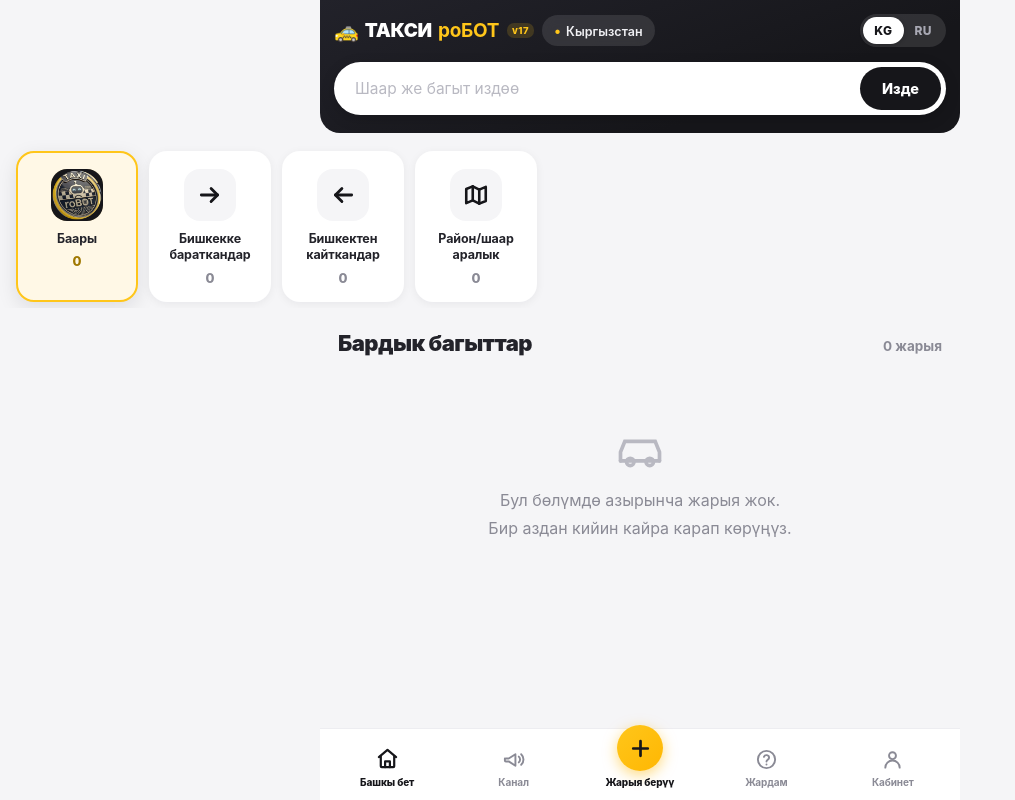
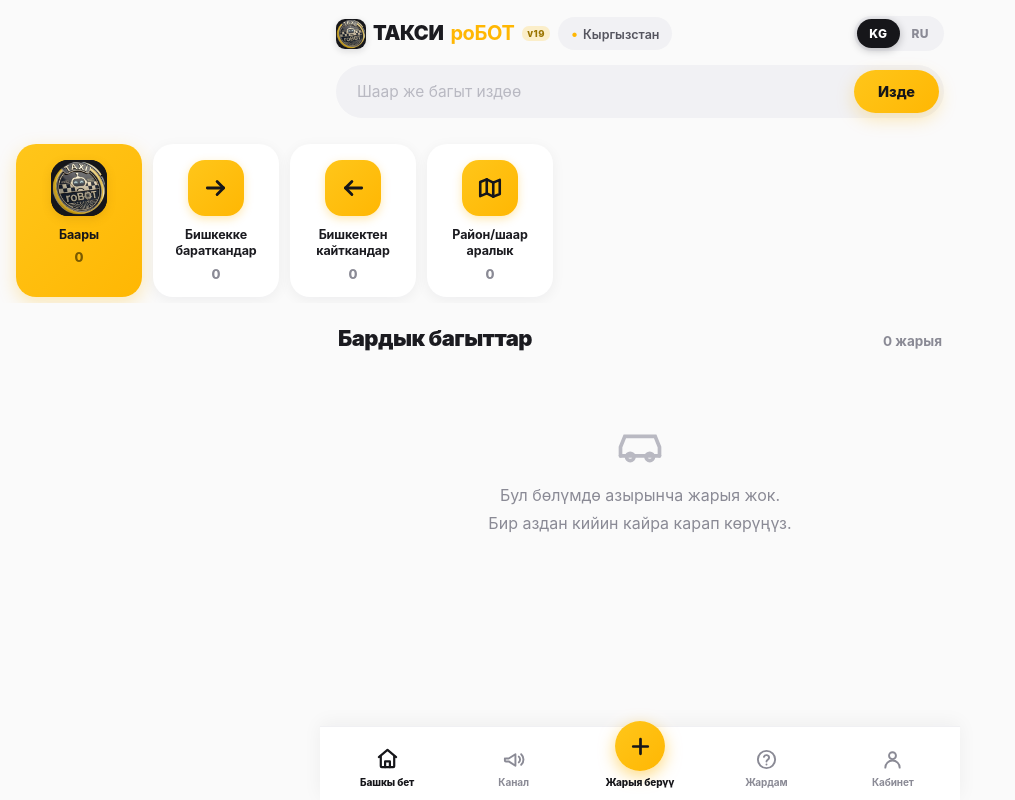
Before and after one commit to zhoroevkt77-blip/taxi-bot, a Flask app: page / in a window 1280 px wide. Shown: the whole page, without its empty margins (0-1015 px from the left). Run offline with Flask 3, Linux system fonts and the light colour scheme; data that the repository does not hold is empty; some libraries are stand-ins or nearby versions.

Commit message:
Update base.html

```diff
--- a/web/templates/base.html
+++ b/web/templates/base.html
@@ -19,25 +19,29 @@
 <style>
   /* ============================================================
      ТАКСИ роБОТ — сайттын стили
-     WEB_VERSION = v17-smart-search
+     WEB_VERSION = v19-ebony
      Түстөр: кара (тилке), сары (акцент), ак (карточкалар).
      ============================================================ */
   :root {
     --black: #16161a;
-    --ink: #23232a;
+    --ink: #1b1b20;
     --yellow: #ffc61a;
     --yellow-2: #ffb703;
     --yellow-soft: #fff8e6;
     --grey: #8a8a95;
     --grey-2: #b9b9c2;
-    --line: #ededf1;
-    --bg: #f5f5f7;
+    --line: #f0f0f3;
+    --bg: #fafafa;          /* дээрлик ак — «Эбони» стили */
+    --card: #ffffff;
+    /* Сары блоктордун жумшак жарыгы */
+    --glow: 0 6px 18px rgba(255,183,3,.28);
     --wa: #25d366;
     --wa-2: #1da851;
     --tg: #34a9e0;
     --tg-2: #1d8ec4;
-    --shadow: 0 2px 10px rgba(20,20,30,.06);
-    --shadow-lg: 0 6px 20px rgba(20,20,30,.10);
+    --shadow: 0 3px 14px rgba(20,20,30,.055);
+    --shadow-lg: 0 8px 26px rgba(20,20,30,.09);
+    --r: 20px;              /* негизги тегеректик */
   }
   * { box-sizing: border-box; -webkit-tap-highlight-color: transparent; }
   html { scroll-behavior: smooth; }
@@ -56,9 +60,8 @@
 
   /* ---- Башкы тилке ---- */
   .top {
-    background: linear-gradient(160deg, #22222a 0%, var(--black) 70%);
-    padding: 14px 14px 18px;
-    border-radius: 0 0 20px 20px;
+    background: var(--bg);
+    padding: 16px 16px 8px;
     max-width: 640px; margin: 0 auto;
   }
   .top-row {
@@ -67,38 +70,43 @@
   }
   .logo {
     flex: 0 0 auto;
-    font-size: 19px; font-weight: 900; color: #fff;
-    letter-spacing: -.3px; line-height: 1.05;
-    display: flex; align-items: center; gap: 6px;
+    font-size: 20px; font-weight: 900; color: var(--ink);
+    letter-spacing: -.4px; line-height: 1.05;
+    display: flex; align-items: center; gap: 7px;
   }
-  .logo .car { font-size: 20px; line-height: 1; }
-  .logo b { color: var(--yellow); }
+  .logo .car {
+    width: 30px; height: 30px; border-radius: 9px; display: block;
+    box-shadow: 0 2px 7px rgba(20,20,30,.14);
+  }
+  .logo b { color: var(--yellow-2); }
 
   .ver {
     flex: 0 0 auto;
-    font-size: 9.5px; font-weight: 800; color: var(--yellow);
-    background: rgba(255,198,26,.16); border-radius: 7px;
+    font-size: 9.5px; font-weight: 800; color: #9a7400;
+    background: rgba(255,198,26,.22); border-radius: 7px;
     padding: 2px 5px; letter-spacing: .4px;
   }
   .chip-region {
     flex: 0 1 auto; min-width: 0;
-    background: rgba(255,255,255,.11);
-    color: #f0f0f4; font-size: 12.5px; font-weight: 600;
-    padding: 7px 12px; border-radius: 22px;
+    background: #f1f1f4;
+    color: #55555f; font-size: 12.5px; font-weight: 600;
+    padding: 8px 13px; border-radius: 22px;
     white-space: nowrap; overflow: hidden; text-overflow: ellipsis;
-    backdrop-filter: blur(6px);
   }
-  .chip-region .dot { color: var(--yellow); margin-right: 5px; font-size: 14px; }
+  .chip-region .dot { color: var(--yellow-2); margin-right: 5px; font-size: 14px; }
   .lang {
     flex: 0 0 auto; margin-left: auto; display: flex;
-    background: rgba(255,255,255,.11); border-radius: 22px; padding: 3px;
+    background: #f1f1f4; border-radius: 22px; padding: 3px;
   }
   .lang a {
-    padding: 6px 11px; border-radius: 18px;
-    font-size: 12px; font-weight: 800; color: #a9a9b4;
+    padding: 7px 12px; border-radius: 18px;
+    font-size: 12px; font-weight: 800; color: #8a8a95;
     letter-spacing: .4px; transition: all .18s;
   }
-  .lang a.on { background: #fff; color: var(--black); box-shadow: 0 1px 4px rgba(0,0,0,.2); }
+  .lang a.on {
+    background: var(--black); color: #fff;
+    box-shadow: 0 2px 8px rgba(20,20,30,.28);
+  }
 
   @media (max-width: 360px) {
     .chip-region { display: none; }
@@ -106,8 +114,8 @@
 
   /* ---- Издөө сабы ---- */
   form.search {
-    display: flex; margin-top: 15px; background: #fff;
-    border-radius: 30px; padding: 5px; box-shadow: 0 4px 14px rgba(0,0,0,.18);
+    display: flex; margin-top: 14px; background: #f1f1f4;
+    border-radius: 30px; padding: 5px;
   }
   form.search input {
     flex: 1; border: 0; outline: 0; background: transparent;
@@ -117,9 +125,11 @@
   form.search input::placeholder { color: var(--grey-2); }
   form.search button {
     flex: 0 0 auto;
-    border: 0; background: var(--black); color: #fff;
+    border: 0; color: var(--black);
+    background: linear-gradient(135deg, var(--yellow) 0%, var(--yellow-2) 100%);
     font-family: inherit; font-size: 14.5px; font-weight: 800;
-    padding: 12px 22px; border-radius: 24px; cursor: pointer;
+    padding: 12px 24px; border-radius: 24px; cursor: pointer;
+    box-shadow: var(--glow);
     transition: transform .12s;
   }
   form.search button:active { transform: scale(.96); }
@@ -132,35 +142,41 @@
   }
   .cats::-webkit-scrollbar { display: none; }
   .cat {
-    flex: 0 0 122px; min-height: 132px;
-    background: #fff; border-radius: 18px;
-    padding: 16px 10px 14px; text-align: center;
-    border: 2px solid transparent;
+    flex: 0 0 126px; min-height: 138px;
+    background: var(--card); border-radius: var(--r);
+    padding: 16px 10px 15px; text-align: center;
+    border: 0;
     box-shadow: var(--shadow);
     display: flex; flex-direction: column; align-items: center;
     transition: transform .15s, box-shadow .15s;
   }
   .cat:active { transform: scale(.97); }
+  /* Тандалганы толук сары — «Эбони» стилинин негизги белгиси */
   .cat.on {
-    border-color: var(--yellow);
-    background: var(--yellow-soft);
-    box-shadow: var(--shadow-lg);
+    background: linear-gradient(135deg, var(--yellow) 0%, var(--yellow-2) 100%);
+    box-shadow: var(--glow);
   }
   .cat .ico {
     font-size: 26px; line-height: 1;
-    width: 52px; height: 52px; border-radius: 16px;
-    background: var(--bg);
+    width: 56px; height: 56px; border-radius: 17px;
+    background: linear-gradient(135deg, var(--yellow) 0%, var(--yellow-2) 100%);
     display: flex; align-items: center; justify-content: center;
-    margin-bottom: 10px; overflow: hidden;
+    margin-bottom: 11px; overflow: hidden;
+    box-shadow: 0 3px 10px rgba(255,183,3,.3);
   }
-  .cat .ico.photo { background: var(--bg); padding: 0; position: relative; }
+  /* Тандалганда белги ак болот — сары фондо көрүнсүн */
+  .cat.on .ico {
+    background: #fff;
+    box-shadow: 0 3px 10px rgba(140,95,0,.18);
+  }
+  .cat .ico.photo { background: var(--black); padding: 0; position: relative; }
+  .cat.on .ico.photo { background: var(--black); }
   .cat .ico.photo .fallback { width: 30px; height: 30px; display: block; }
   .cat .ico.photo img {
     position: absolute; top: 0; left: 0;
     width: 100%; height: 100%; object-fit: cover; display: block;
   }
   .cat .ico svg { display: block; }
-  .cat.on .ico { background: rgba(255,198,26,.28); }
 
   .cat .nm {
     font-size: 12.5px; font-weight: 700; line-height: 1.3;
@@ -170,7 +186,8 @@
     display: block; margin-top: 6px;
     font-size: 13px; font-weight: 800; color: var(--grey);
   }
-  .cat.on .n { color: #a07800; }
+  .cat.on .nm { color: var(--black); }
+  .cat.on .n { color: #7a5a00; }
 
   /* ---- Бөлүм башы ---- */
   .head { display: flex; align-items: baseline; padding: 20px 2px 12px; }
@@ -479,9 +496,10 @@
   /* ---- Ылдыйкы тилке ---- */
   .tabbar {
     position: fixed; left: 0; right: 0; bottom: 0;
-    background: rgba(255,255,255,.97);
-    backdrop-filter: blur(12px);
+    background: rgba(255,255,255,.96);
+    backdrop-filter: blur(14px);
     border-top: 1px solid var(--line);
+    box-shadow: 0 -3px 18px rgba(20,20,30,.05);
     display: flex; align-items: flex-end;
     padding: 9px 4px calc(9px + env(safe-area-inset-bottom));
     max-width: 640px; margin: 0 auto; z-index: 20;
@@ -506,9 +524,9 @@
   .tab.add { color: var(--black); font-weight: 800; }
   .tab.add .i {
     background: linear-gradient(135deg, var(--yellow) 0%, var(--yellow-2) 100%);
-    width: 46px; height: 46px; border-radius: 50%;
-    margin-top: -16px; color: var(--black);
-    box-shadow: 0 4px 14px rgba(255,183,3,.5);
+    width: 50px; height: 50px; border-radius: 50%;
+    margin-top: -18px; color: var(--black);
+    box-shadow: 0 5px 16px rgba(255,183,3,.5);
   }
   .tab.add .i svg { width: 25px; height: 25px; stroke-width: 2.6; }
   .tab.add:active .i { transform: scale(.94); }
@@ -518,8 +536,8 @@
 
 <div class="top">
   <div class="top-row">
-    <div class="logo"><span class="car">🚕</span>ТАКСИ<b>роБОТ</b></div>
-    <span class="ver">v17</span>
+    <div class="logo"><img class="car" src="/static/icon-192.png" alt="">ТАКСИ<b>роБОТ</b></div>
+    <span class="ver">v19</span>
     <div class="chip-region"><span class="dot">•</span>{{ t('Кыргызстан', 'Кыргызстан') }}</div>
     <div class="lang">
       <a href="{{ lang_ky_url }}" class="{{ 'on' if lang == 'ky' else '' }}">KG</a>
```
Also changed, not shown: other parts of web/templates/base.html (+24 -24 lines).
